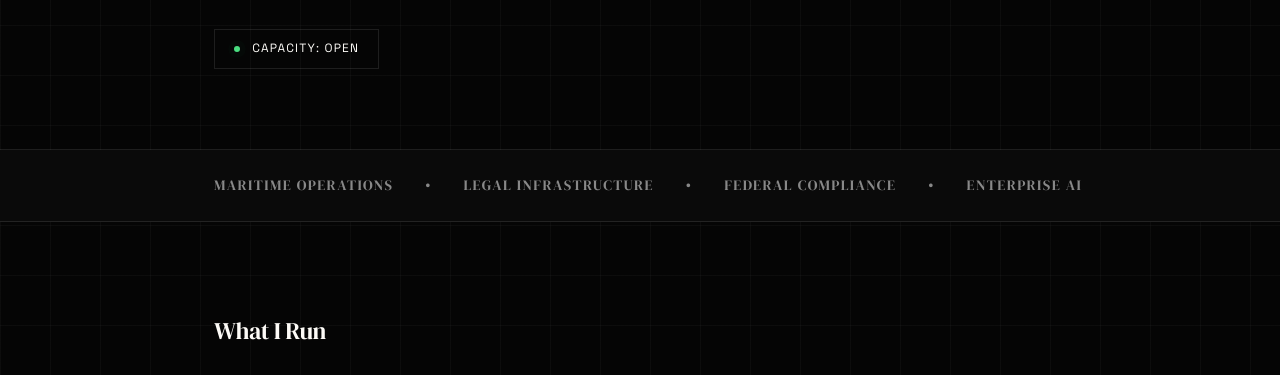
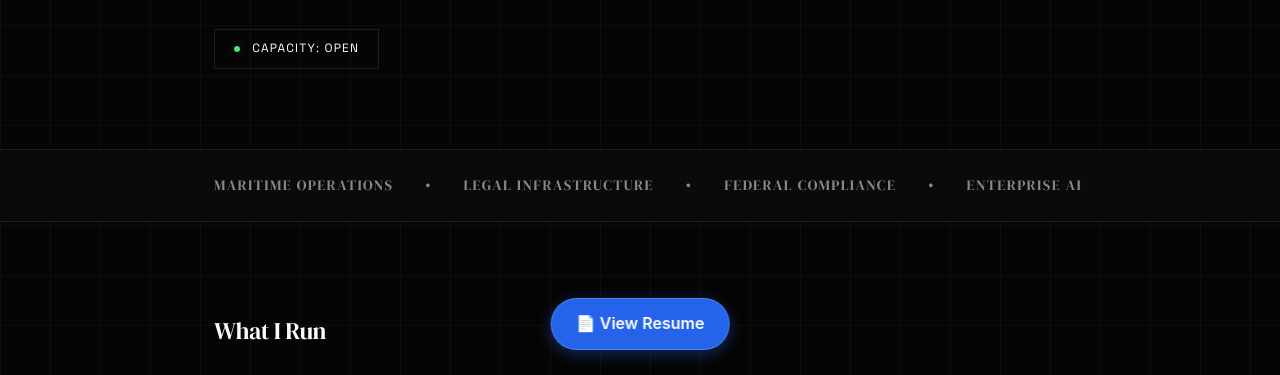
Before and after one commit to rangert300-dotcom/click, a plain HTML site: page index.html in a window 1280 px wide. Shown: the part 425-800 px from the top of the page. Drawn offline with Linux system fonts and the light colour scheme.

Commit message:
Update index.html
added resume ummm button for https://resume.ryanrange.click

```diff
--- a/index.html
+++ b/index.html
@@ -233,5 +233,30 @@
 
 <footer><div class="container">&copy; 2025 Ryan Range</div></footer>
 
+<style>
+  .resume-float {
+    position: fixed;
+    bottom: 25px;
+    left: 50%;
+    transform: translateX(-50%);
+    background: #2563eb; /* Your accent blue */
+    color: white;
+    padding: 12px 24px;
+    border-radius: 50px;
+    font-family: -apple-system, system-ui, sans-serif;
+    font-weight: 600;
+    text-decoration: none;
+    box-shadow: 0 4px 15px rgba(37, 99, 235, 0.4);
+    z-index: 9999;
+    font-size: 16px;
+    border: 1px solid rgba(255,255,255,0.2);
+    backdrop-filter: blur(4px);
+  }
+  .resume-float:active {
+    transform: translateX(-50%) scale(0.95);
+  }
+</style>
+<a href="https://resume.ryanrange.click" class="resume-float">📄 View Resume</a>
+
 </body>
 </html>
```
